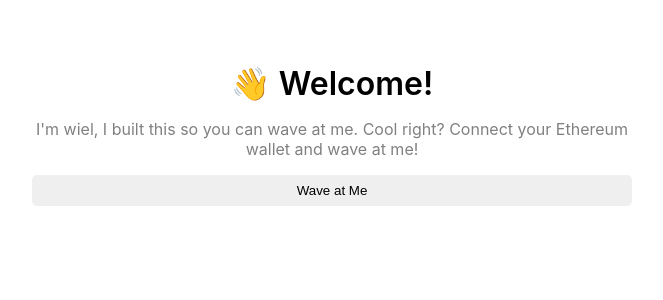
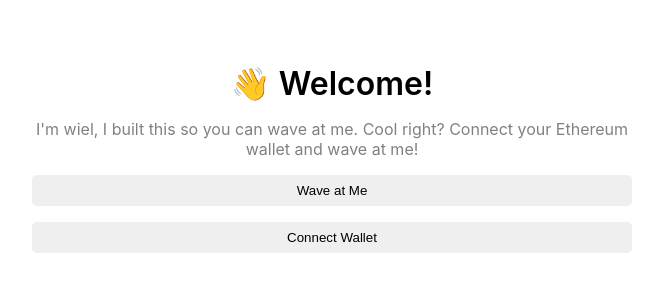
Before and after one commit to zouantchaw/wave-portal-client, a React (Vite) app: page / in a window 1280 px wide. Shown: the top 300 px of the page, without its empty margins (308-971 px from the left). Built offline with nearby package versions, Linux system fonts and the light colour scheme.

Commit message:
implement connect wallet button

```diff
--- a/src/App.jsx
+++ b/src/App.jsx
@@ -34,6 +34,28 @@
     }
   }
 
+  // connnectWallet methods
+  const connectWallet = async () => {
+    try {
+      const { ethereum } = window;
+      console.log("ethereum obj:", ethereum)
+
+      if (!ethereum) {
+        alert("Get Metamask!");
+        return;
+      }
+
+      // Request access to users wallet from provider(metamask)
+      const accounts = await ethereum.request({ method: "eth_requestAccounts" });
+      console.log("accounts:", accounts)
+
+      console.log("Connected", accounts[0]);
+      setCurrentAccount(accounts[0]);
+    } catch (error) {
+      console.log(error)
+    }
+  }
+
   const wave = () => {
 
   }
@@ -57,6 +79,13 @@
         <button className="waveButton" onClick={wave}>
           Wave at Me
         </button>
+
+        {/* If there is no current account, render button */}
+        {!currentAccount && (
+          <button className="waveButton" onClick={connectWallet}>
+            Connect Wallet
+          </button>
+        )}
       </div>
     </div>
   );
```
